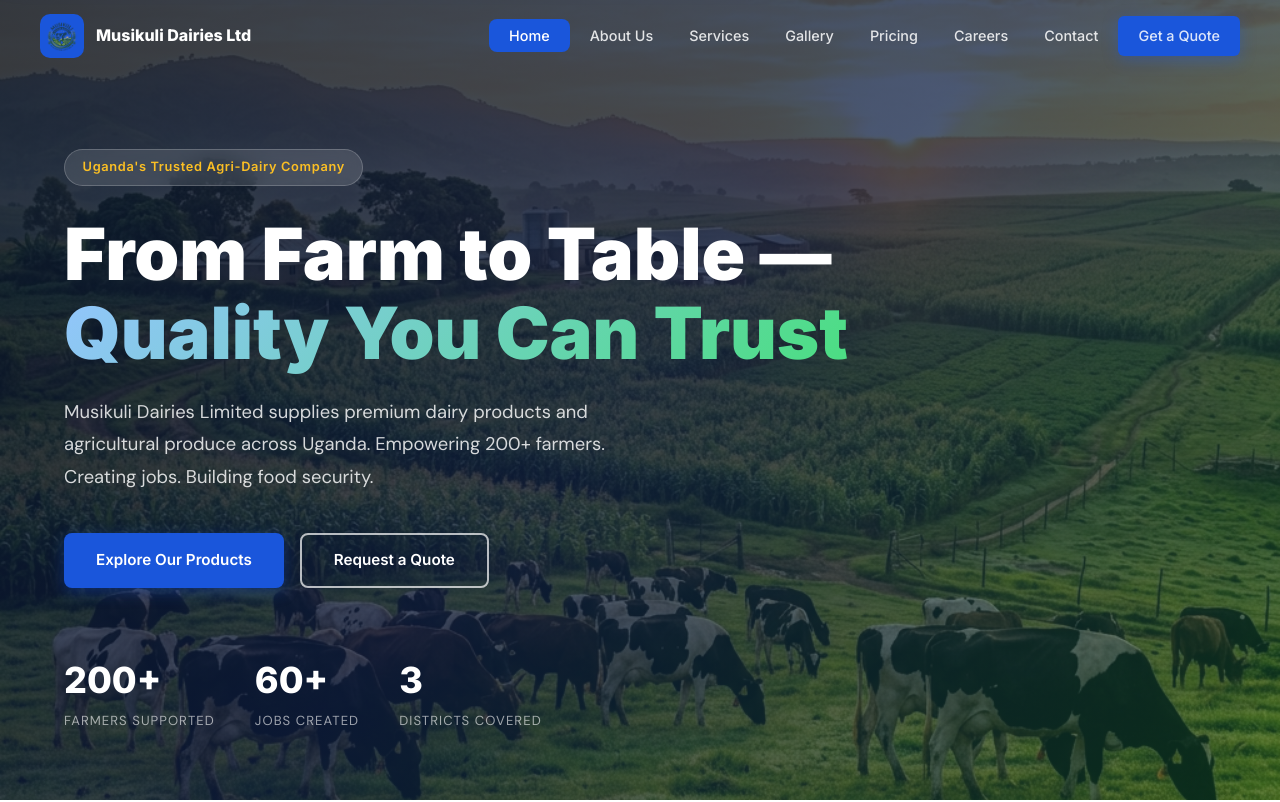
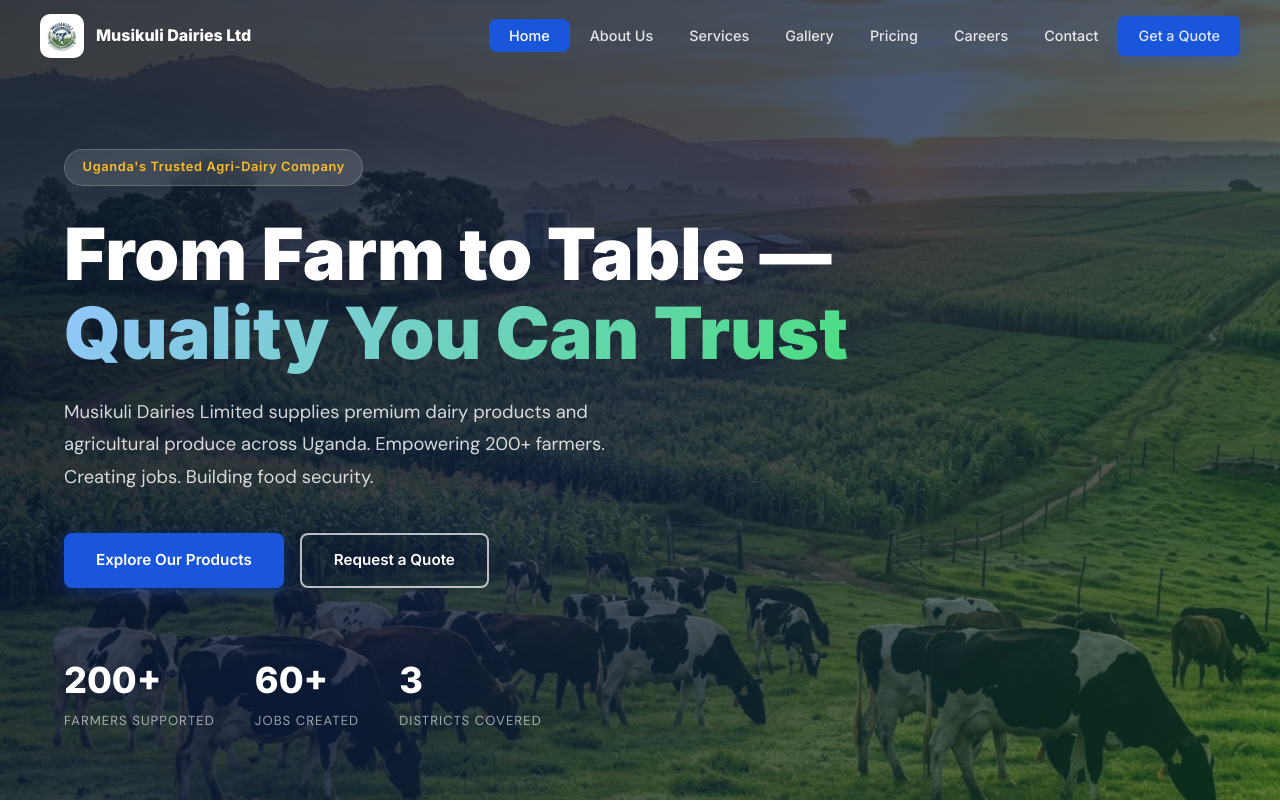
Before and after one commit to laptertechnologies-hue/MUSIKULI-DAIRIES-, a Next.js app: page / in a window 1280 px wide. Shown: the top 802 px of the page. Built offline with nearby package versions, Linux system fonts and the light colour scheme.

Commit message:
fix changes

```diff
--- a/app/globals.css
+++ b/app/globals.css
@@ -226,7 +226,7 @@
 .navbar-logo-icon {
   width: 44px;
   height: 44px;
-  background: var(--blue-600);
+  background: var(--white);
   border-radius: 10px;
   display: flex;
   align-items: center;
```
